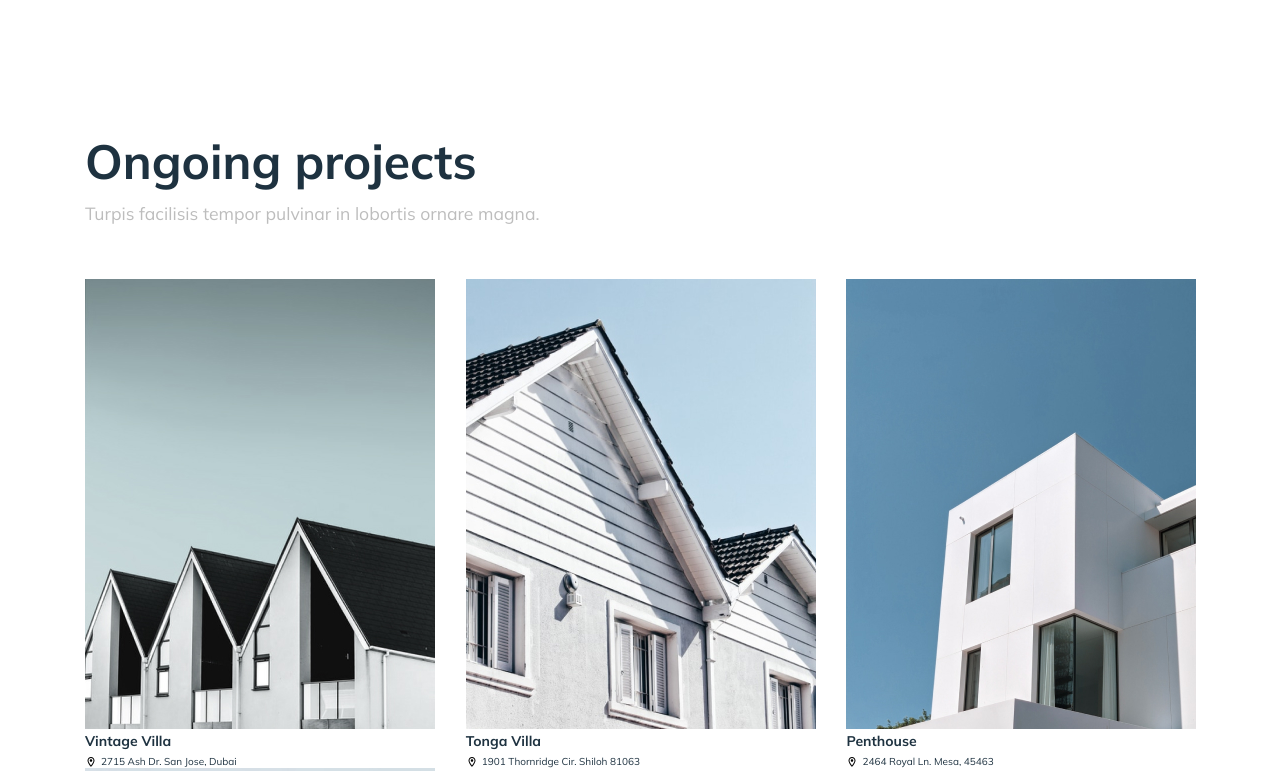
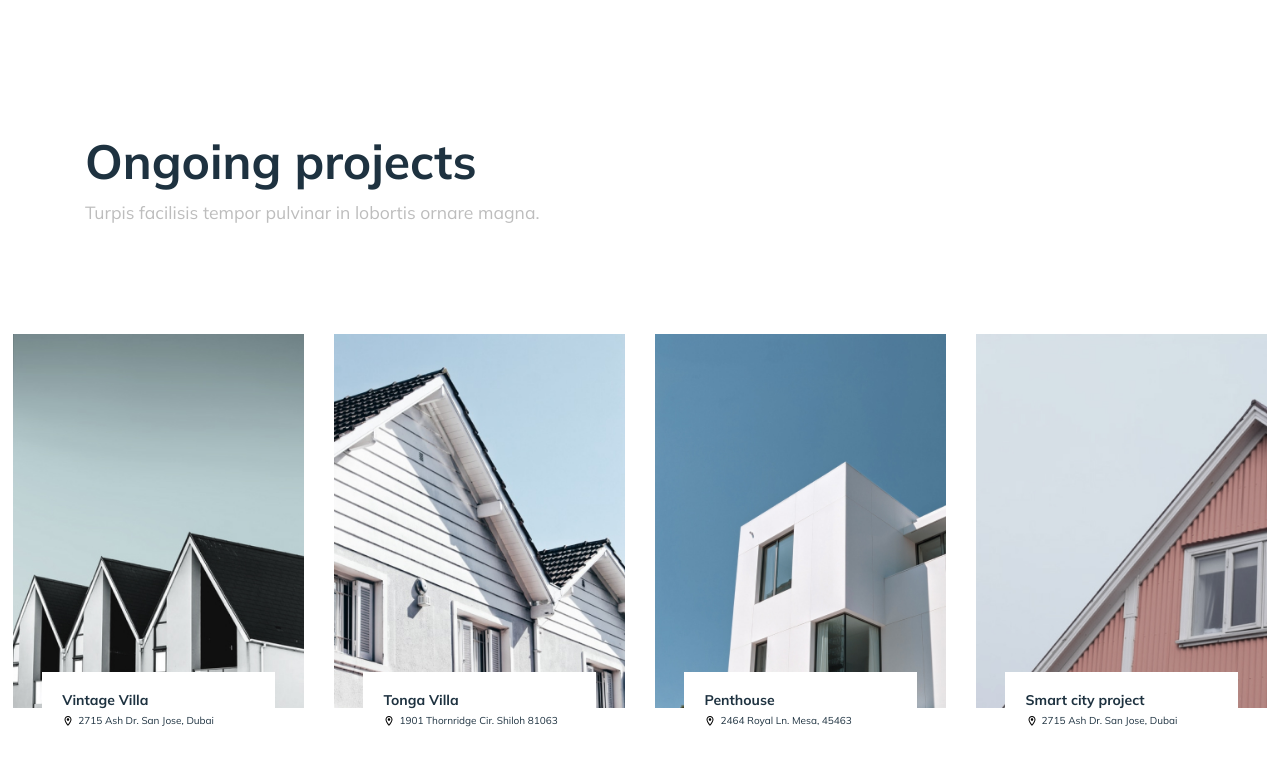
Before and after one commit to BizinaZoja/lugar, a plain HTML site: page index.html in a window 1280 px wide. Shown: the part 1500-2271 px from the top of the page. Drawn offline with Linux system fonts and the light colour scheme.

Commit message:
edit progects gallery

```diff
--- a/css/style.css
+++ b/css/style.css
@@ -389,13 +389,17 @@ p.dark {
 
 /* Projects */
 
+.projects {
+    display: block
+}
+
 .projects__content {
     flex-direction: column;
     align-items: start;
 }
 
 .projects p {
-    margin-top: 12px;
+    margin-top: 1%;
 }
 
 .projects__slider {
@@ -404,29 +408,33 @@ p.dark {
 }
 
 .slider{
+    margin: 0 auto;
     display: flex;
     justify-content: space-between;
-    /* gap: 30px; */
-    flex-wrap: wrap;
+    gap: 30px;
+
 }
 
 .slider__item {
-    width: 30%;
-    /* position: relative; */
+    background: #fff;
 }
+
+.slider__item-img img {
+    width: 100%;
+}
+
 .slider__item-img {
     max-width: 100%;
     object-fit: cover;
 }
 
 .slider__item-descr {
-    /* position: absolute;
-
-    left: 10%;
-    bottom: -10%;
     width: 80%;
-    padding: 7%; */
-    background-color: #fff;
+    margin-top: -14%;
+    margin-left: 10%;
+    background: #fff;
+    padding: 7%;
+    position: relative;
 }
 
 .item-name {
--- a/index.html
+++ b/index.html
@@ -70,24 +70,33 @@
                 <div class="projects__content">
                     <h2>Ongoing projects</h2>
                     <p>Turpis facilisis tempor pulvinar in lobortis ornare magna.</p>
+                </div>
+            </div>
             <div class="projects__slider slider">
-
                 <div class="slider__item">
+                    <div class="slider__item-img">
                         <img src="img/Ong1.jpg" alt="house">
+                    </div>
                     <div class="slider__item-descr">
                         <div class="item-name">Vintage Villa</div>
                         <div class="item-address"><img src="img/ic_outline-location-on.svg">2715 Ash Dr. San Jose, Dubai</div>
                     </div>
                 </div>
                 <div class="slider__item">
+                    <div class="slider__item-img">
                         <img src="img/Ong2.jpg" alt="house">
+                    </div>
+
                     <div class="slider__item-descr">
                         <div class="item-name">Tonga Villa</div>
                         <div class="item-address"><img src="img/ic_outline-location-on.svg">1901 Thornridge Cir. Shiloh 81063</div>
                     </div>
                 </div>
                 <div class="slider__item">
+                    <div class="slider__item-img">
                         <img src="img/Ong3.jpg" alt="house">
+                    </div>
+
                     <div class="slider__item-descr">
                         <div class="item-name">Penthouse</div>
                         <div class="item-address"><img src="img/ic_outline-location-on.svg">2464 Royal Ln. Mesa, 45463</div>
@@ -102,8 +111,6 @@
                         <div class="item-name">Smart city project</div>
                         <div class="item-address"><img src="img/ic_outline-location-on.svg">2715 Ash Dr. San Jose, Dubai</div>
                     </div>
-                            </div>
-
                 </div>
             </div>
         </section>
```
Lines whose indentation alone changed are shown as unchanged.
